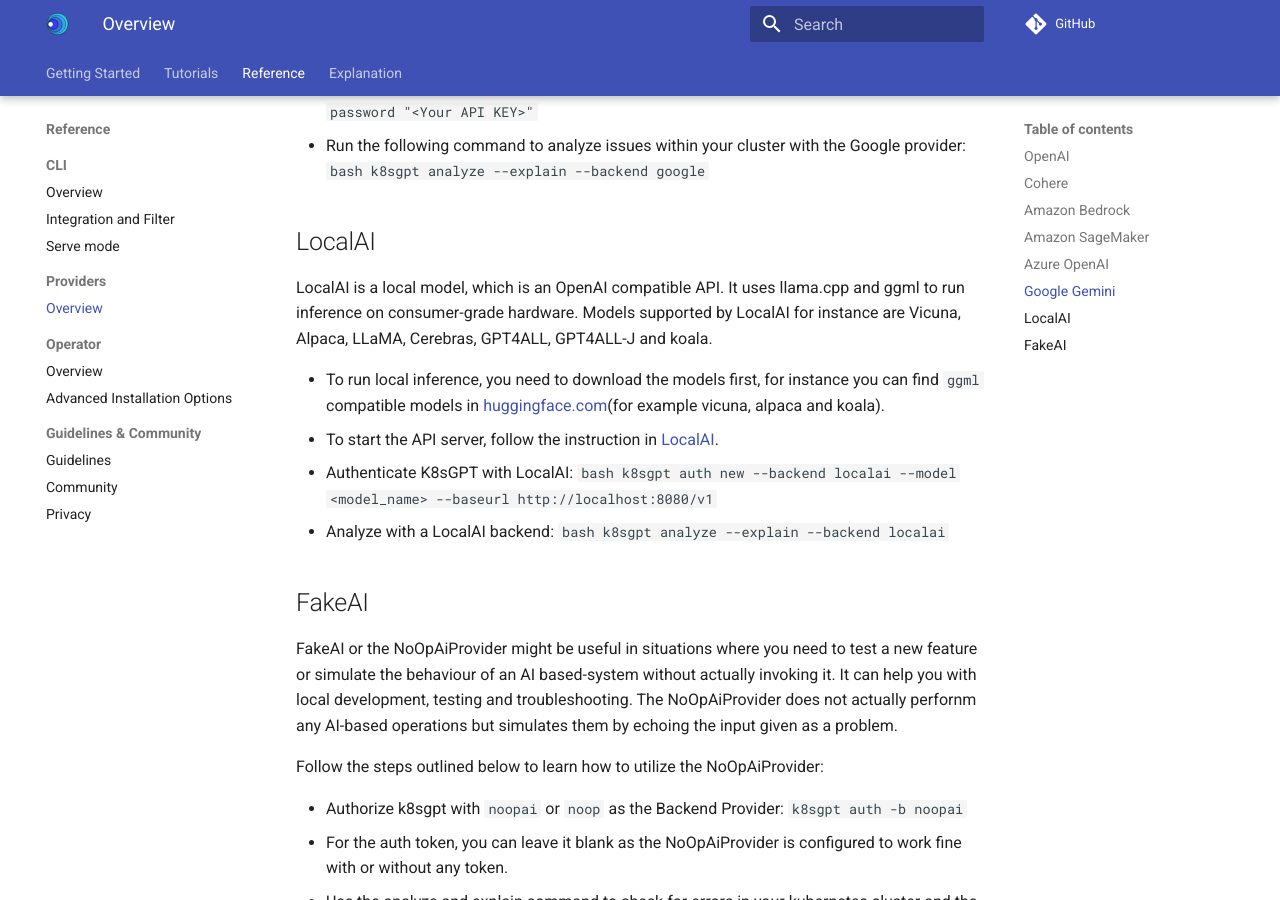
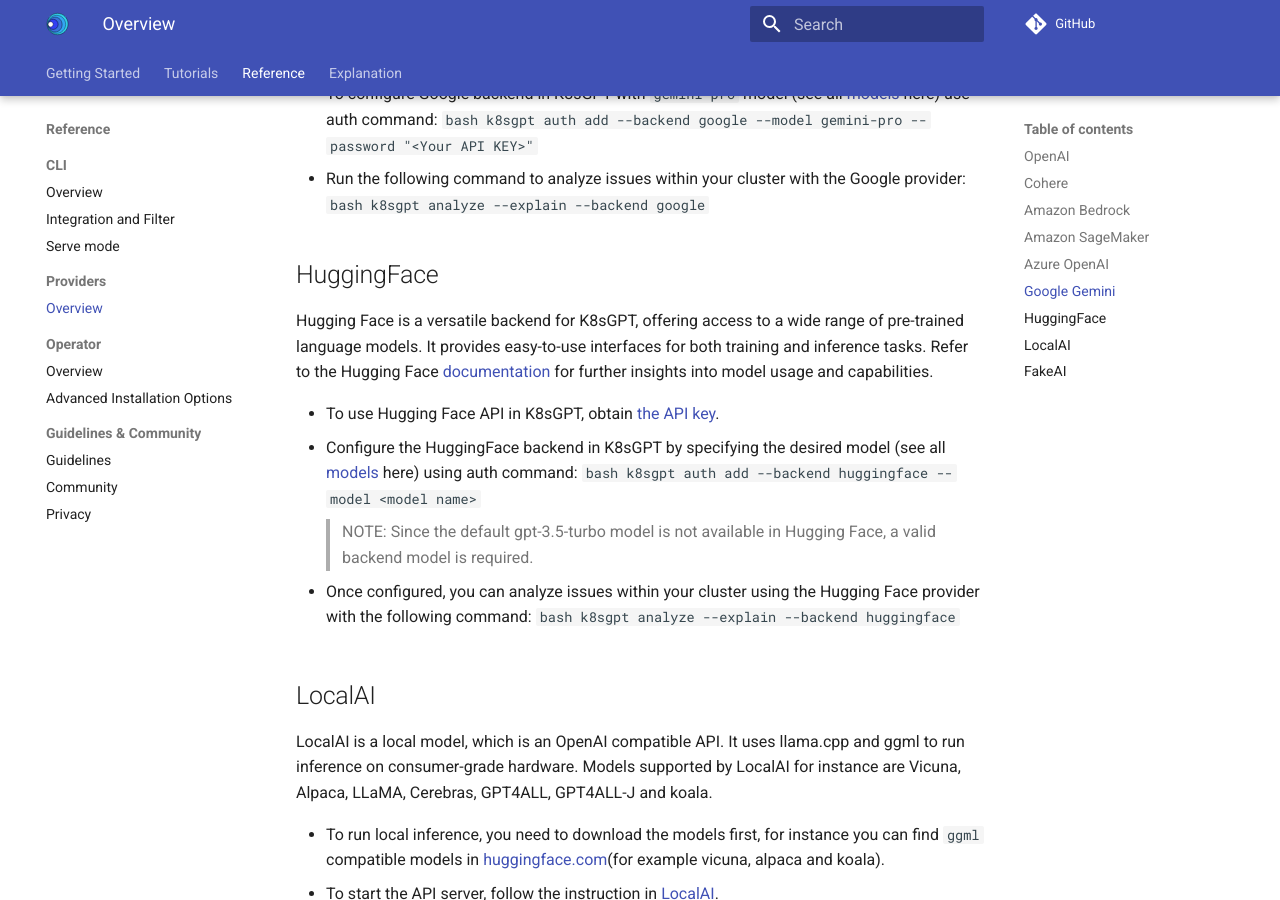
Before and after one commit to k8sgpt-ai/docs, an MkDocs documentation site: the page built from docs/reference/providers/backend.md, in a window 1280 px wide and 900 px high, scrolled down 3209 px. Built offline with MkDocs 1.6.1 and Material for MkDocs 9.7.7, drawn with Linux system fonts in a browser that asks for light colours; comment, search, counter and statistics services are not loaded.

Commit message:
docs: add documentation for the newly added hugging face provider
Signed-off-by: amitamrutiya2210 <amitamrutiya2210@gmail.com>

````diff
--- a/docs/reference/providers/backend.md
+++ b/docs/reference/providers/backend.md
@@ -10,6 +10,7 @@ Currently, we have a total of 8 backends available:
 - [Amazon SageMaker](https://aws.amazon.com/sagemaker/)
 - [Azure OpenAI](https://azure.microsoft.com/en-us/products/cognitive-services/openai-service)
 - [Google Gemini](https://ai.google.dev/docs/gemini_api_overview)
+- [Hugging Face](https://huggingface.co)
 - [LocalAI](https://github.com/go-skynet/LocalAI)
 - FakeAI
 
@@ -117,6 +118,22 @@ Google [Gemini](https://blog.google/technology/ai/google-gemini-ai/#performance)
     k8sgpt analyze --explain --backend google
     ```
 
+## HuggingFace
+
+Hugging Face is a versatile backend for K8sGPT, offering access to a wide range of pre-trained language models. It provides easy-to-use interfaces for both training and inference tasks. Refer to the Hugging Face [documentation](https://huggingface.co/docs) for further insights into model usage and capabilities.
+
+- To use Hugging Face API in K8sGPT, obtain [the API key](https://huggingface.co/settings/tokens).
+- Configure the HuggingFace backend in K8sGPT by specifying the desired model (see all [models](https://huggingface.co/models) here) using auth command:
+    ```bash
+    k8sgpt auth add --backend huggingface --model <model name>
+    ```
+> NOTE: Since the default gpt-3.5-turbo model is not available in Hugging Face, a valid backend model is required.
+
+- Once configured, you can analyze issues within your cluster using the Hugging Face provider with the following command:
+    ```bash
+    k8sgpt analyze --explain --backend huggingface
+    ```
+
 ## LocalAI
 
 LocalAI is a local model, which is an OpenAI compatible API. It uses llama.cpp and ggml to run inference on consumer-grade hardware. Models supported by LocalAI for instance are Vicuna, Alpaca, LLaMA, Cerebras, GPT4ALL, GPT4ALL-J and koala.
````
